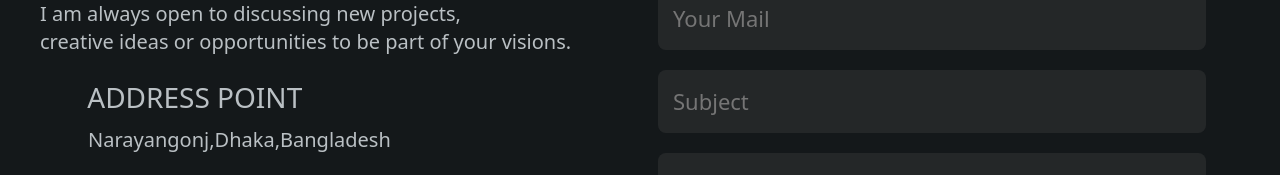
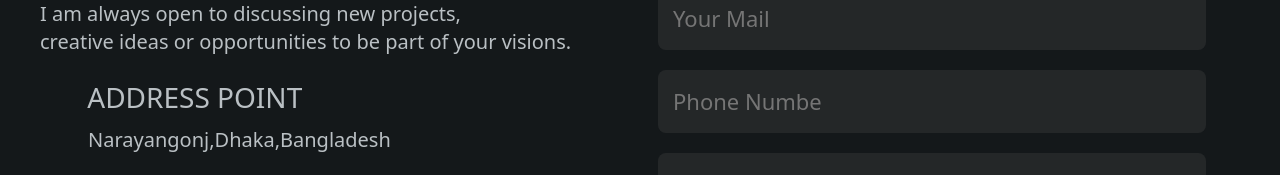
Before and after one commit to Habib710/H-BIB, a React (Create React App) app: page /cont in a window 1280 px wide. Shown: the part 360-535 px from the top of the page. Built offline with nearby package versions, Linux system fonts and the light colour scheme; some icons are missing.

Commit message:
about page remarging

```diff
--- a/src/Components/About/About.js
+++ b/src/Components/About/About.js
@@ -2,12 +2,12 @@ import React from 'react';
 import { Fade, Zoom } from 'react-reveal';
 import './About.css';
 import { Icon } from '@iconify/react'
-import { Link } from 'react-router-dom';
+
 
 
 const About = () => {
     return (
-        <div className=' p-5 '>
+        <div className='container py-5 '>
 
             <h1 className='text-center py-5 text-white'>ABOUT ME</h1>
 
--- a/src/Components/Contract/Contract.js
+++ b/src/Components/Contract/Contract.js
@@ -23,11 +23,13 @@ const Contract = () => {
                     <h5 className='ms-lg-5'>+8801571024601</h5>
                 </div>
                 <div>
-                    <input className='input' type="text" placeholder='Your Full Name' />
-                    <input className='input' type="email" placeholder='Your Mail' />
-                    <input className='input' type="text" placeholder='Subject' />
-                    <textarea rows="4"  className='input' type="text" placeholder='Your Massage' />
-                   <button className='btn-grad m-3'>Send <Icon className='fs-5' icon="bxs:send" /> </button>
+                    <form action="fghgfh" method="POST">
+                    <input className='input' type="text" placeholder='Your Full Name' name="name" required />
+                    <input className='input' type="email" placeholder='Your Mail' name="email" required />
+                    <input className='input' type="number" placeholder='Phone Numbe' />
+                    <textarea rows="4"  className='input' type="text" placeholder='Your Massage' name="text" required  />
+                   <button type='submit' className='btn-grad m-3'>Send <Icon className='fs-5' icon="bxs:send" /> </button>
+                   </form>
 
                 </div>
                 </Zoom>
--- a/src/Components/Projects/Project.css
+++ b/src/Components/Projects/Project.css
@@ -66,7 +66,7 @@ a:hover{
 
     .div-card {
 
-
+        min-height: 290px   ;
         border-radius: 5px;
         background-color: rgba(49, 49, 49, 0.527);
         padding: 5px;
```
